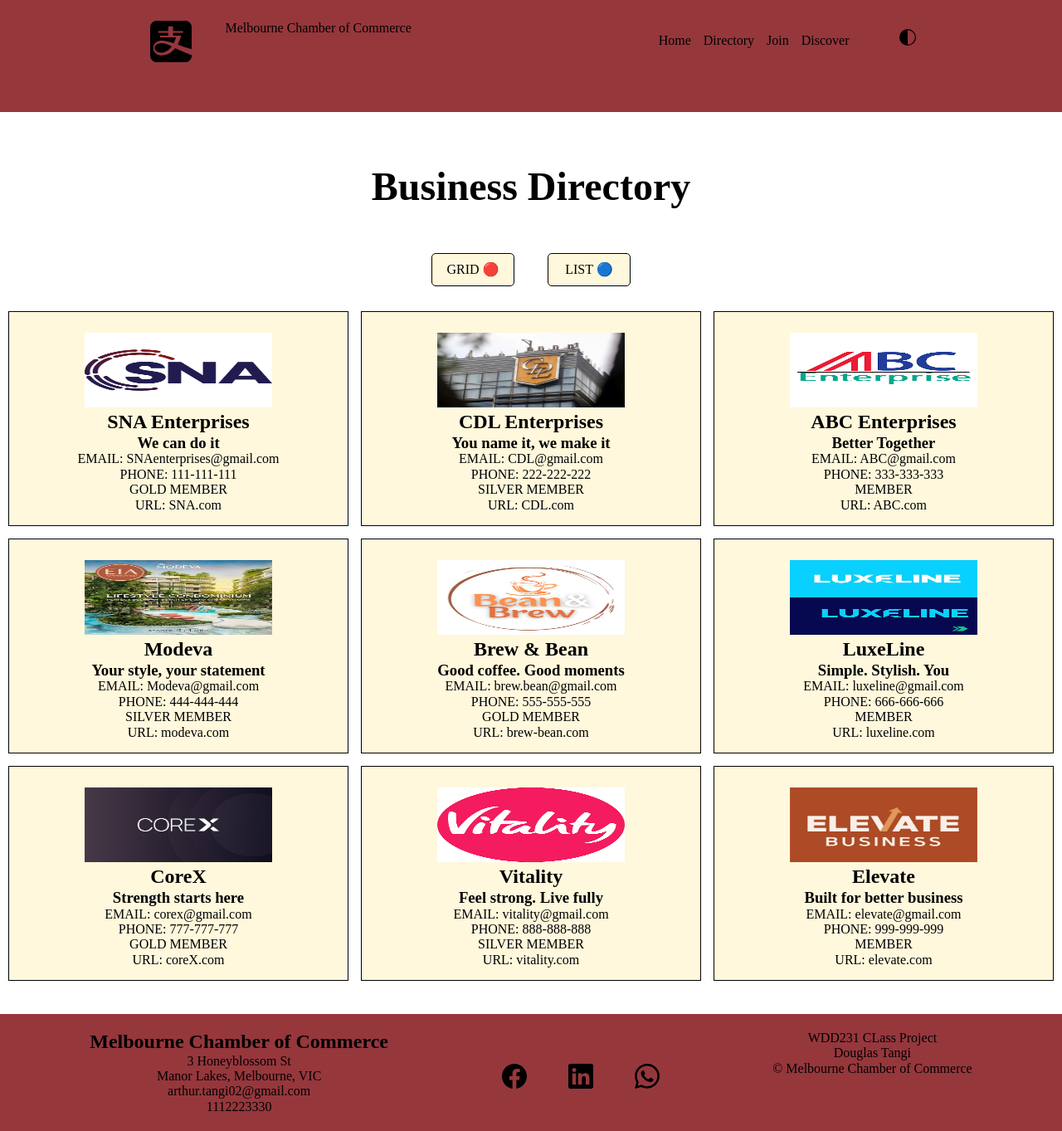
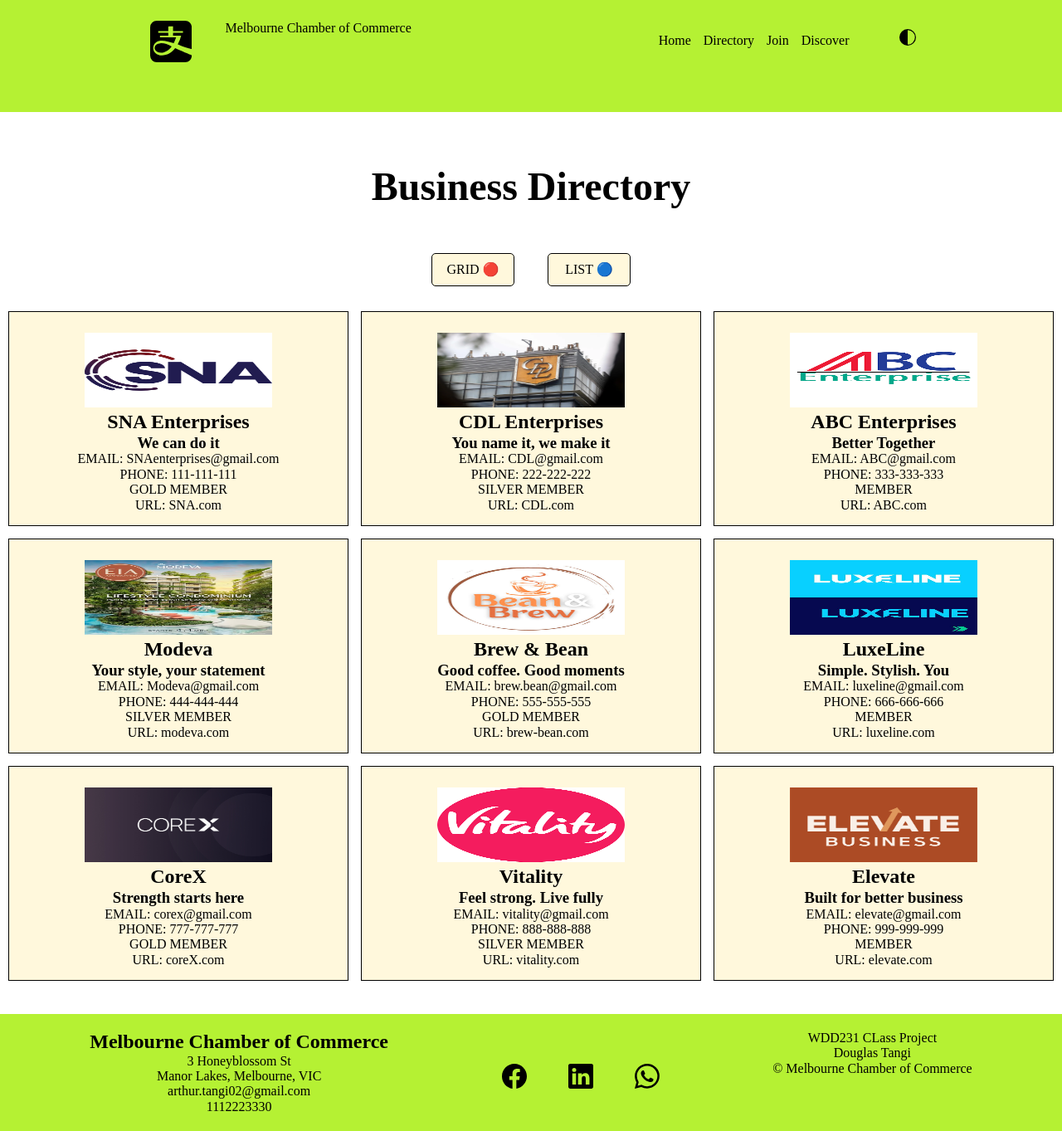
Before and after one commit to siana2002/wdd231, a plain HTML site: page chamber/directory.html in a window 1280 px wide. Shown: the whole page at 83% size. Drawn offline with Linux system fonts and the light colour scheme.

Commit message:
W03 Third

```diff
--- a/chamber/directory.html
+++ b/chamber/directory.html
@@ -45,7 +45,7 @@
             <a href="discover.html">Discover</a>
             </nav>
             <div class="icon">
-                <img src="images/circle-half.svg" alt="half-circle-logo" width="20" height="20">
+                <img src="images/circle-half.svg" alt="half circle logo" width="20" height="20">
                 <button id="menu-button" aria-label="Open navigation">☰</button>
             </div>
         </div>
--- a/chamber/styles/larger.css
+++ b/chamber/styles/larger.css
@@ -15,7 +15,7 @@ body{
 header{
     display: flex;
     justify-content: space-around;
-    background-color: rgb(150, 55, 60);
+    background-color: #b5f133;
     padding: 20px 40px;
 }
 
@@ -165,7 +165,7 @@ button, a{
 footer{
     display: flex;
     justify-content: space-around;
-    background-color: rgb(150, 55, 60);
+    background-color: #b5f133;
     padding: 20px 40px;
 }
 
```
